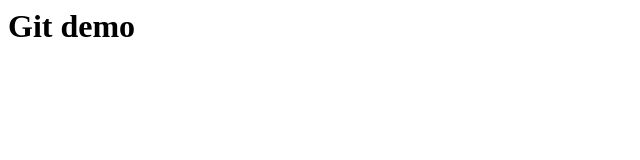
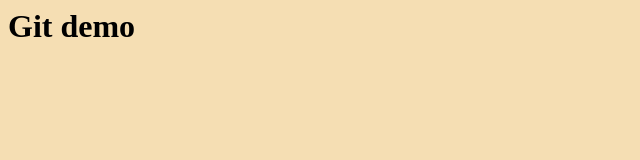
Before and after one commit to StephanHoyer/git-demo, a plain HTML site: page index.html in a window 1280 px wide. Shown: the whole page, without its empty margins (0-640 px from the left). Drawn offline with Linux system fonts and the light colour scheme.

Commit message:
changing background

```diff
--- a/index.html
+++ b/index.html
@@ -1 +1,3 @@
+<body style="background-color:wheat;">
 <h1>Git demo<h1>
+	</body>
```
